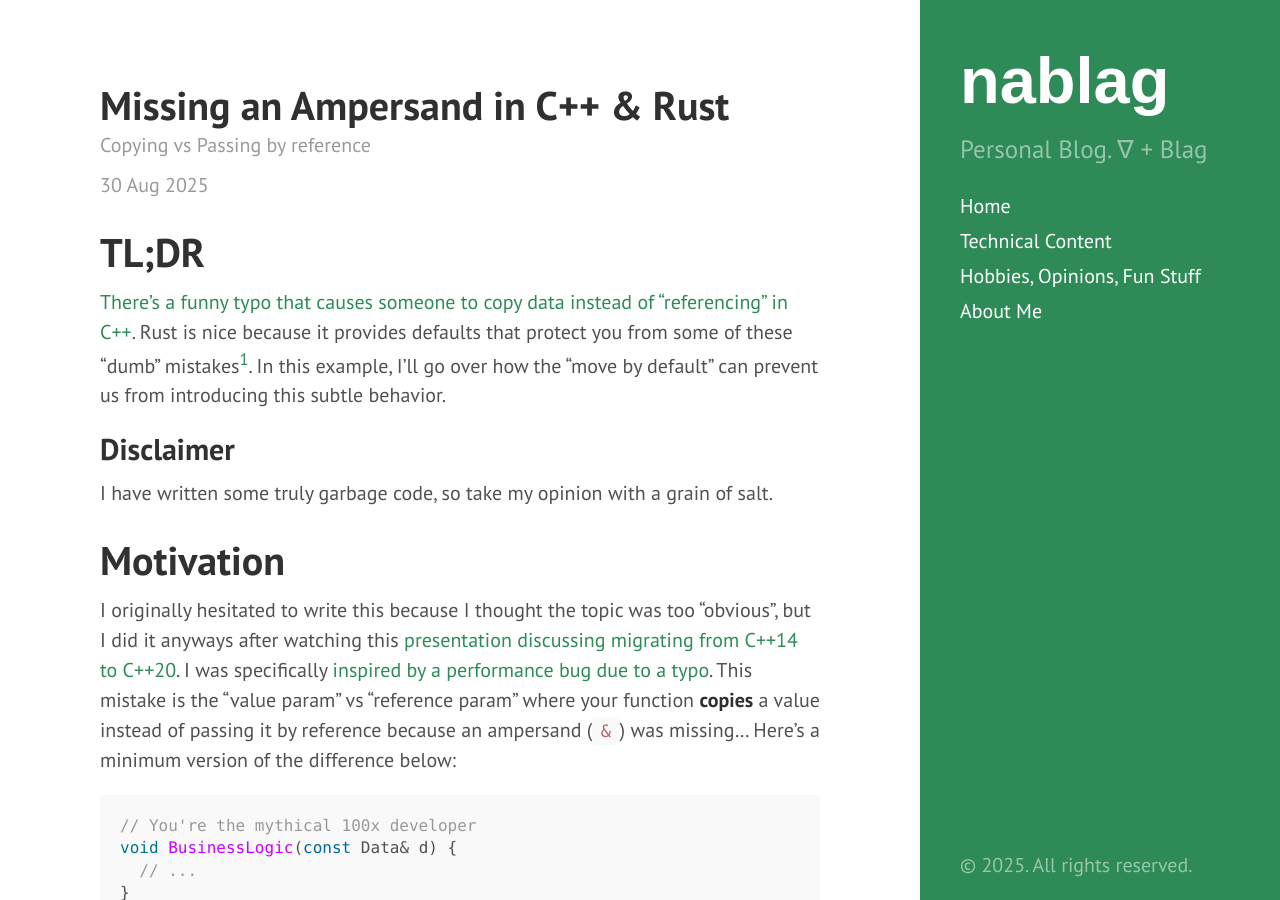
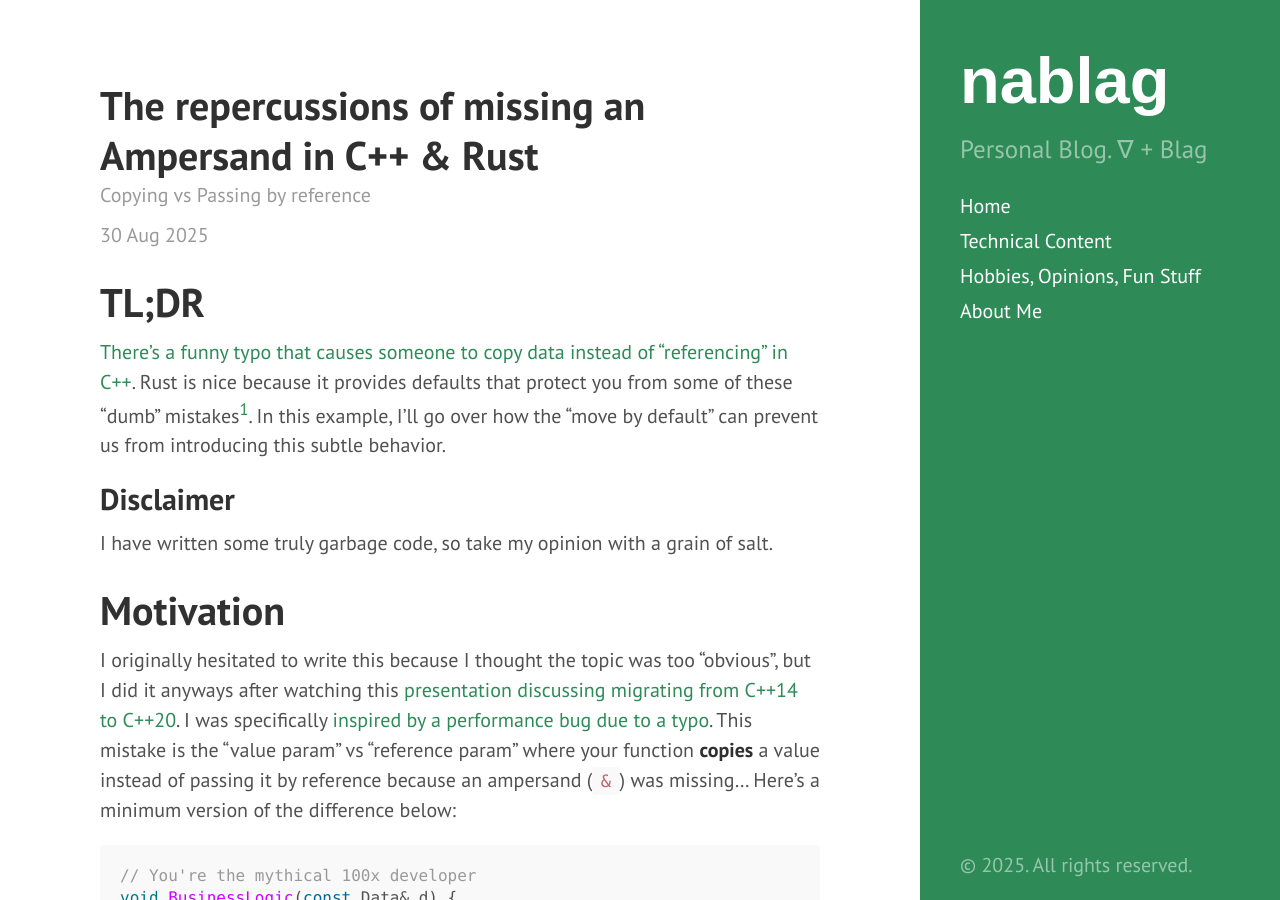
Before and after one commit to tedkim97/tedkim97.github.io, a Jekyll site: the page built from _posts/2025-08-30-rust_cpp_reference_mistakes.md, in a window 1280 px wide and 900 px high. Built offline with Jekyll 4.4.1, drawn with Linux system fonts in a browser that asks for light colours.

Commit message:
Better title?

```diff
--- a/_posts/2025-08-30-rust_cpp_reference_mistakes.md
+++ b/_posts/2025-08-30-rust_cpp_reference_mistakes.md
@@ -1,6 +1,6 @@
 ---
 layout: post
-title: Missing an Ampersand in C++ & Rust
+title: The repercussions of missing an Ampersand in C++ & Rust
 subtitle: Copying vs Passing by reference
 published: true
 enable_latex: false
```
